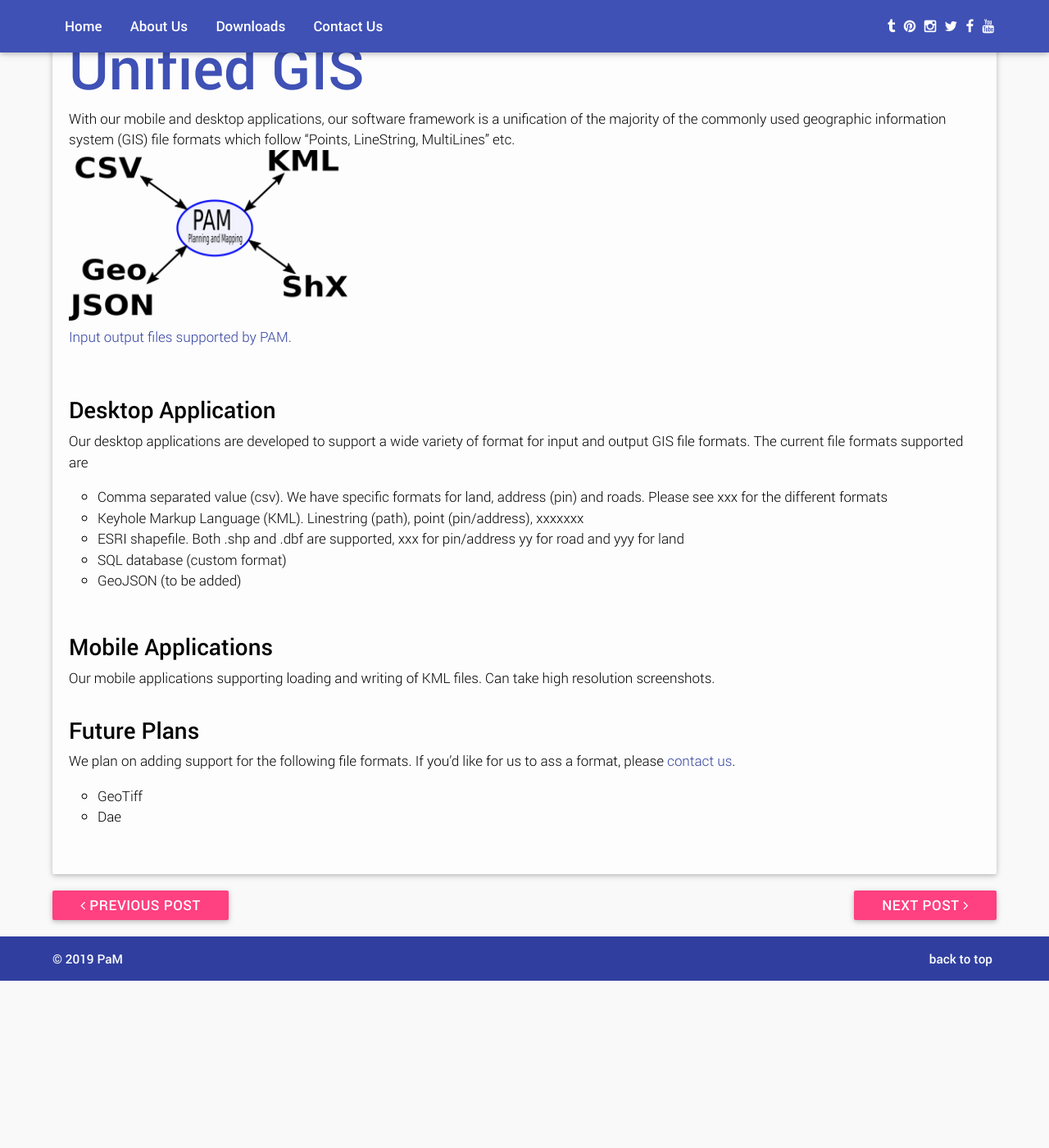
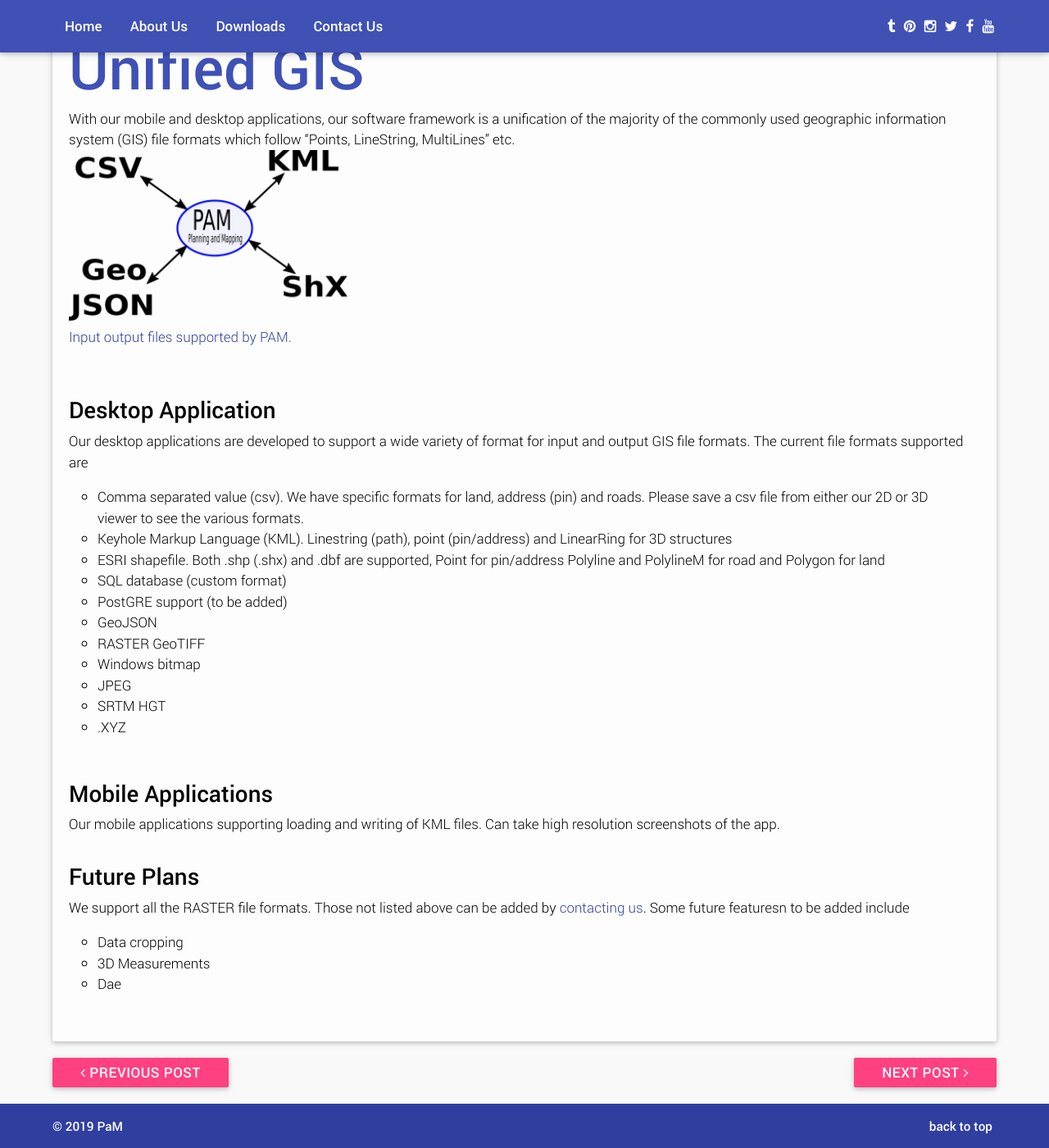
Before and after one commit to dnovichman-tmp/dnovichman-tmp.github.io, a Jekyll site: the page built from _posts/2019-05-01-unified_gis.md, in a window 1280 px wide and 1400 px high, scrolled down 321 px. Shown: the whole window at 82% size. Built offline with Jekyll 4.4.1, drawn with Linux system fonts in a browser that asks for light colours; before the commit the page ends 1517 px from its top, so only the background shows below that.

Commit message:
removed some xxx

```diff
--- a/_posts/2019-05-01-unified_gis.md
+++ b/_posts/2019-05-01-unified_gis.md
@@ -16,19 +16,26 @@ alt="IMAGE ALT TEXT HERE" width="340" height="280" border="10" /><figcaption>Inp
 <br/>
 ##### Desktop Application
 Our desktop applications are developed to support a wide variety of format for input and output GIS file formats. The current file formats supported are
-* Comma separated value (csv). We have specific formats for land, address (pin) and roads. Please see xxx for the different formats
-* Keyhole Markup Language (KML). Linestring (path), point (pin/address), xxxxxxx
-* ESRI shapefile. Both .shp and .dbf are supported, xxx for pin/address yy for road and yyy for land
+* Comma separated value (csv). We have specific formats for land, address (pin) and roads. Please save a csv file from either our 2D or 3D viewer to see the various formats.
+* Keyhole Markup Language (KML). Linestring (path), point (pin/address) and LinearRing for 3D structures
+* ESRI shapefile. Both .shp (.shx) and .dbf are supported, Point for pin/address Polyline and PolylineM for road and Polygon for land
 * SQL database (custom format)
-* GeoJSON (to be added)
+* PostGRE support (to be added)
+* GeoJSON
+* RASTER GeoTIFF
+* Windows bitmap
+* JPEG
+* SRTM HGT
+* .XYZ
 
 <br/>
 ##### Mobile Applications
-Our mobile applications supporting loading and writing of KML files. Can take high resolution screenshots.
+Our mobile applications supporting loading and writing of KML files. Can take high resolution screenshots of the app.
 <br/>
 <br/>
 
 ##### Future Plans
-We plan on adding support for the following file formats. If you'd like for us to ass a format, please [contact us](/contact_us).
-* GeoTiff
+We support all the RASTER file formats. Those not listed above can be added by [contacting us](/contact_us). Some future featuresn to be added include
+* Data cropping
+* 3D Measurements
 * Dae
```
